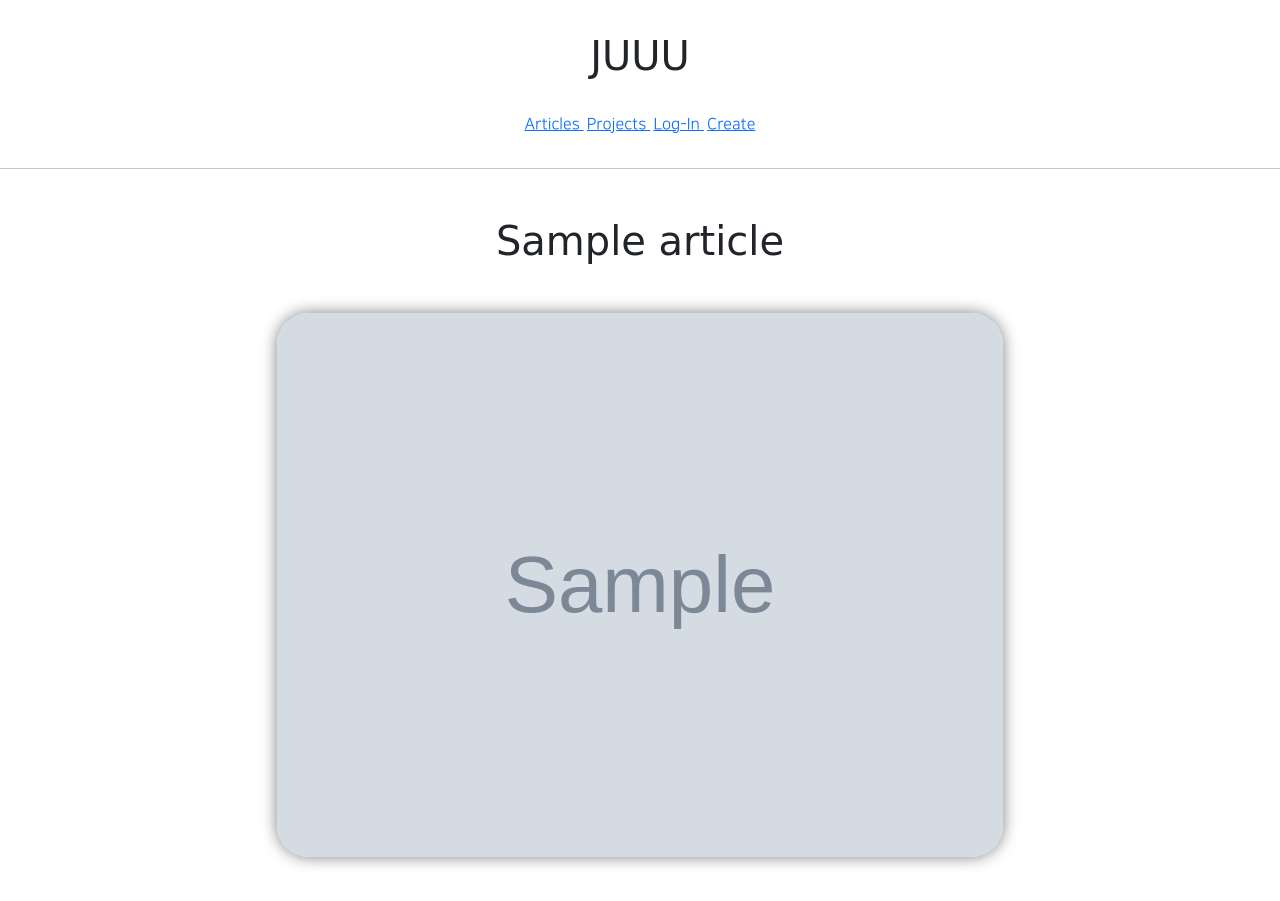
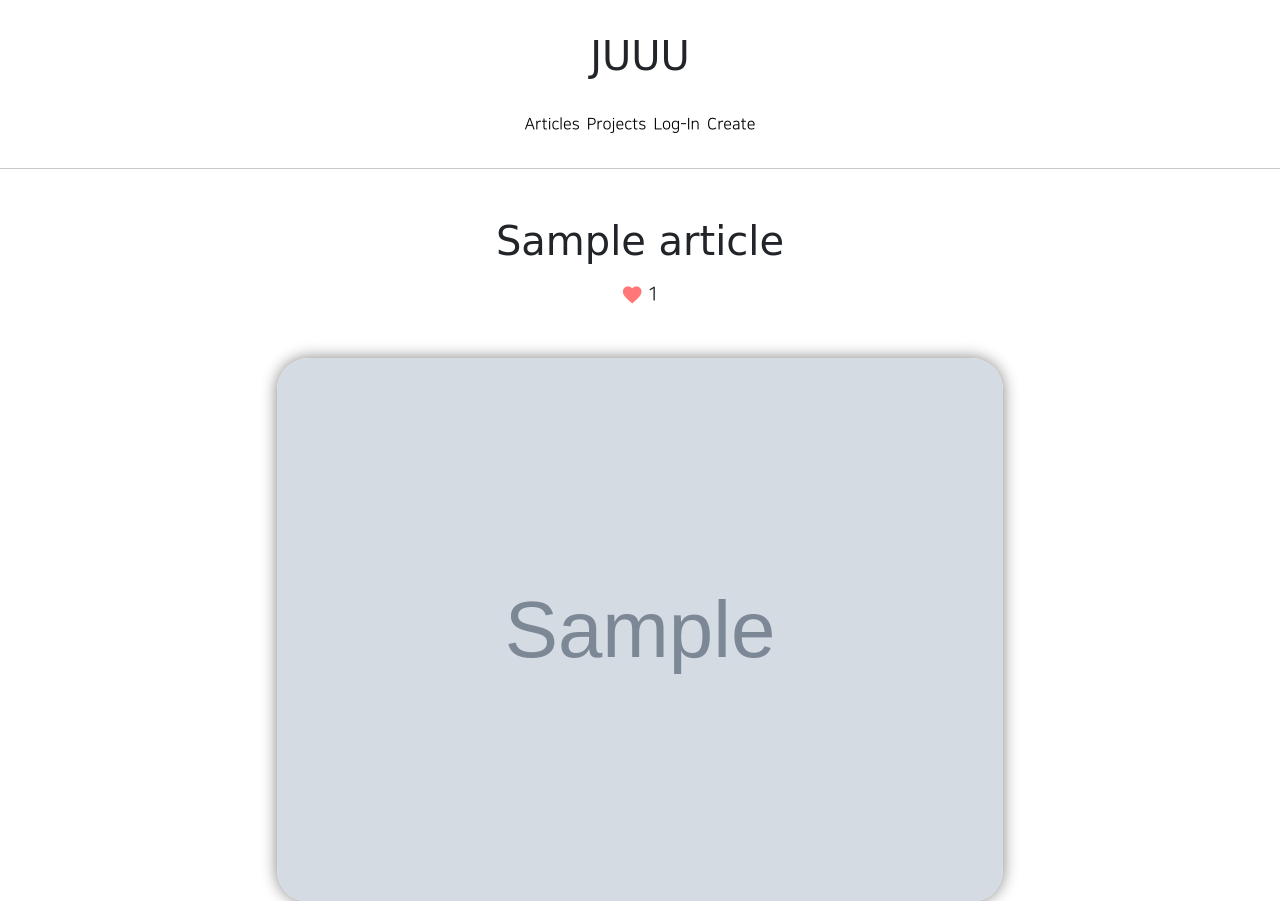
Before and after one commit to Lee-JuHwan/gis4_2, a Django app: page /articles/detail/1 in a window 1280 px wide. Shown: the top 901 px of the page. Run offline with Django 3.2, Linux system fonts and the light colour scheme; tables that the repository leaves empty hold one stand-in row (values such as "Sample post"); grey boxes marked "Sample" are stand-in pictures; parts of the project's set-up code (start-up, migrations or seed data) failed here and were passed over; some libraries are stand-ins or nearby versions; some web fonts are replaced.

Commit message:
8/24 commit 3 - like_app (view & detailtemplates)

```diff
--- a/articleapp/templates/articleapp/detail.html
+++ b/articleapp/templates/articleapp/detail.html
@@ -5,6 +5,16 @@
     <div class="container text-center">
         <div class="my-5">
             <h1 class="NNS_B">{{ target_article.title }}</h1>
+            <div class="my-3">
+                <a href="{% url 'like_app:article_like' article_pk=target_article.pk %}"
+                    class="material-icons"
+                    style="vertical-align: middle; color: #f77; font-size: 1.4rem">
+                    favorite
+                </a>
+                <span style="vertical-align: middle; font-size: 1.2rem">
+                    {{ target_article.like }}
+                </span>
+            </div>
             <h4>{{ target_article.profile.nickname }}</h4>
             <p>{{ target_article.created_at }}</p>
         </div>
--- a/like_app/urls.py
+++ b/like_app/urls.py
@@ -1,8 +1,10 @@
 from django.urls import path
 from django.views.generic import TemplateView
+
+from like_app.views import LikeArticleView
 
 app_name = 'like_app'
 
 urlpatterns = [
-
+    path('article/<int:article_pk>', LikeArticleView.as_view(), name='article_like')
 ]
--- a/static/base.css
+++ b/static/base.css
@@ -64,3 +64,12 @@
         font-size: 13px;
     }
 }
+
+a {
+    text-decoration:none;
+    color:black;
+}
+
+a:hover {
+    color:gray;
+}
```
Also changed, not shown: like_app/views.py (+28 -0 lines).
